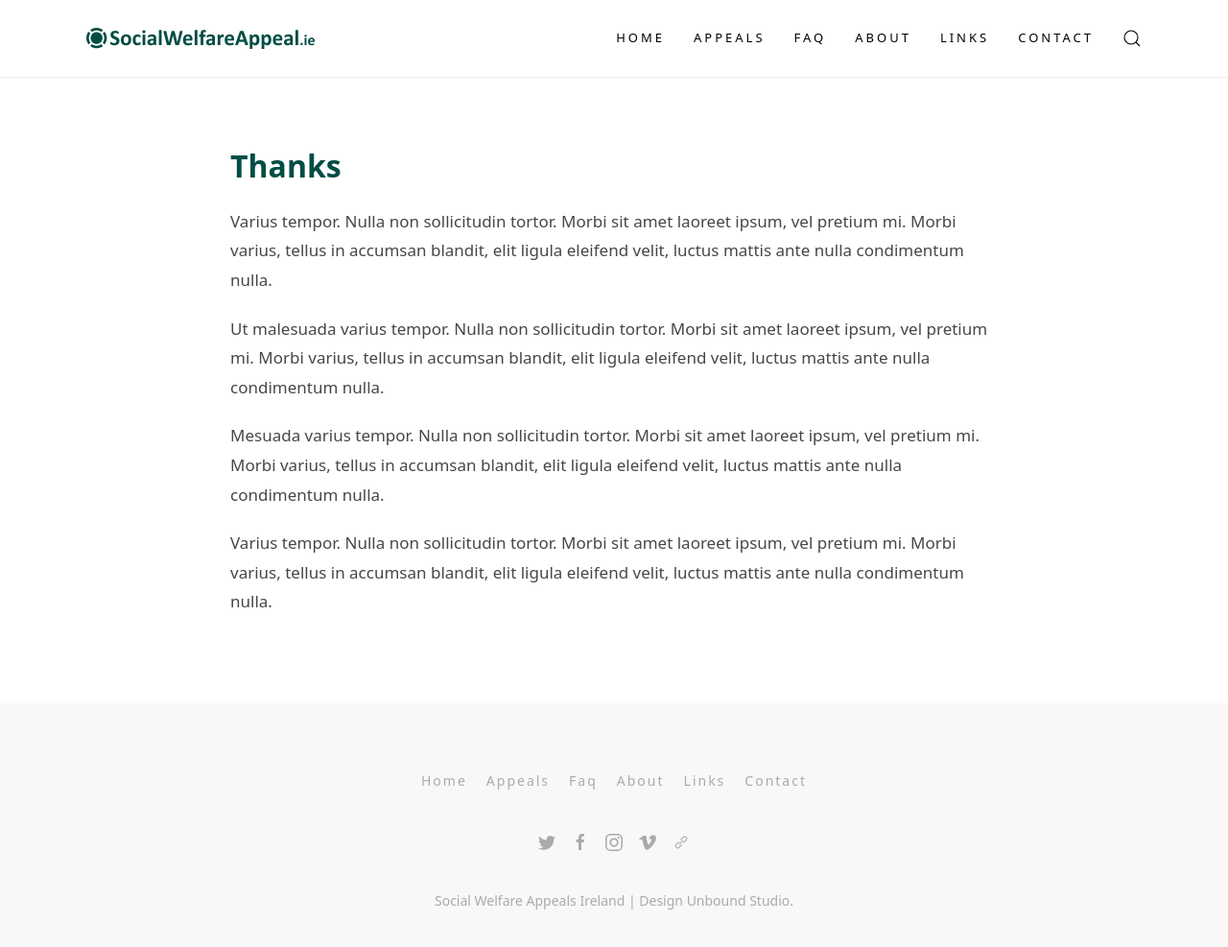
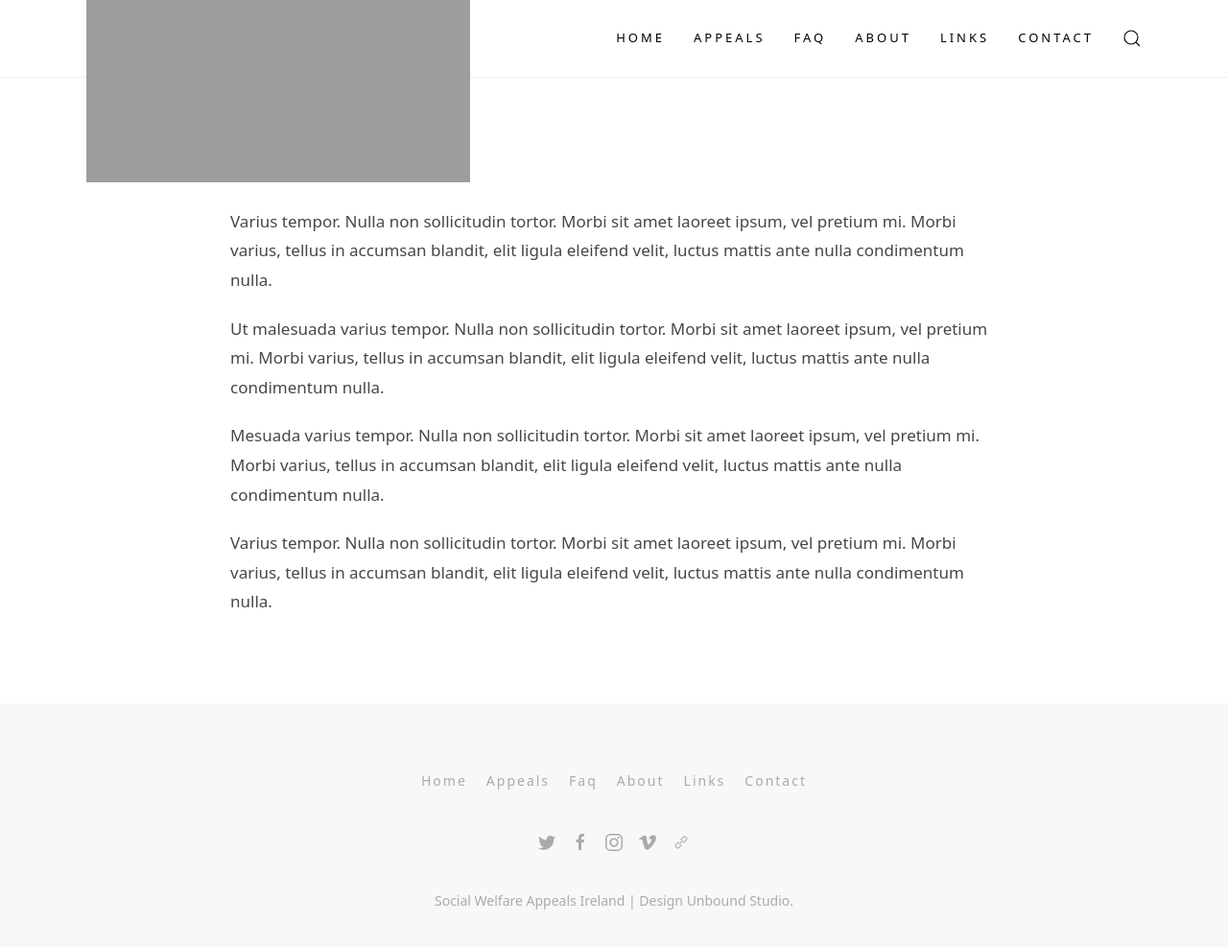
Before and after one commit to robbertl/socialwelfareappeal, a Jekyll site: the page built from thanks.md, in a window 1280 px wide and 1019 px high. Shown: the top 987 px of the window at 96% size. Built offline with Jekyll 4.4.1, drawn with Linux system fonts in a browser that asks for light colours.

Commit message:
Update _config.yml

```diff
--- a/_config.yml
+++ b/_config.yml
@@ -19,8 +19,8 @@ url:                "https://socialwelfareappeal.ie"
 
 # Site logo, dark and light depending on page hero text setting dark/light
 logo_image:
-    light:          logo-light.svg  # e.g. logo.png, upload logo image file to /assets/posts/ folder
-    dark:           logo1.png  # e.g. logo.png, upload logo image file to /assets/posts/ folder
+    light:          logo-light.png  # e.g. logo.png, upload logo image file to /assets/posts/ folder
+    dark:           logo-dark.png  # e.g. logo.png, upload logo image file to /assets/posts/ folder
 
 # Author settings, displayed on about page
 author:
```
